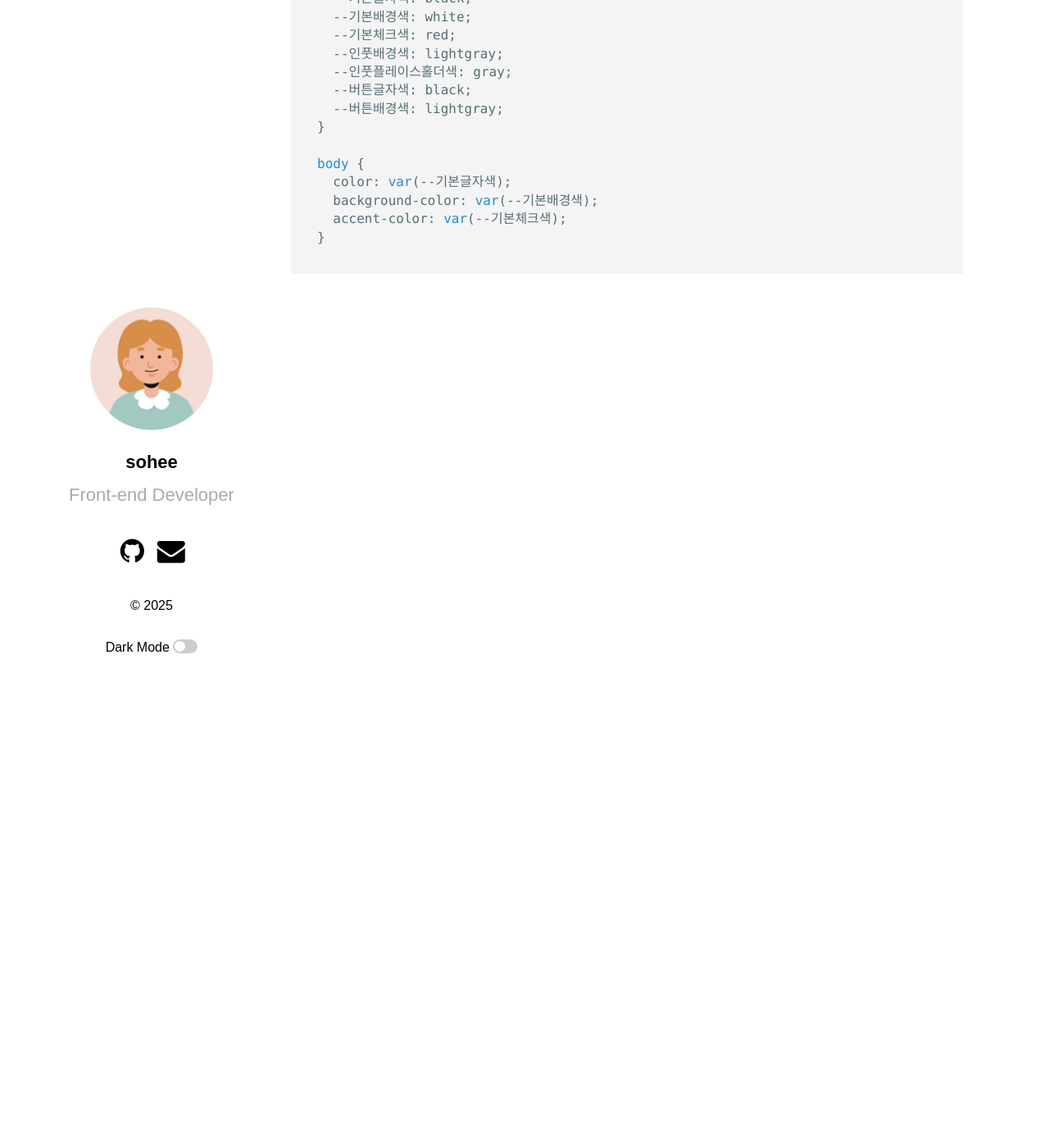
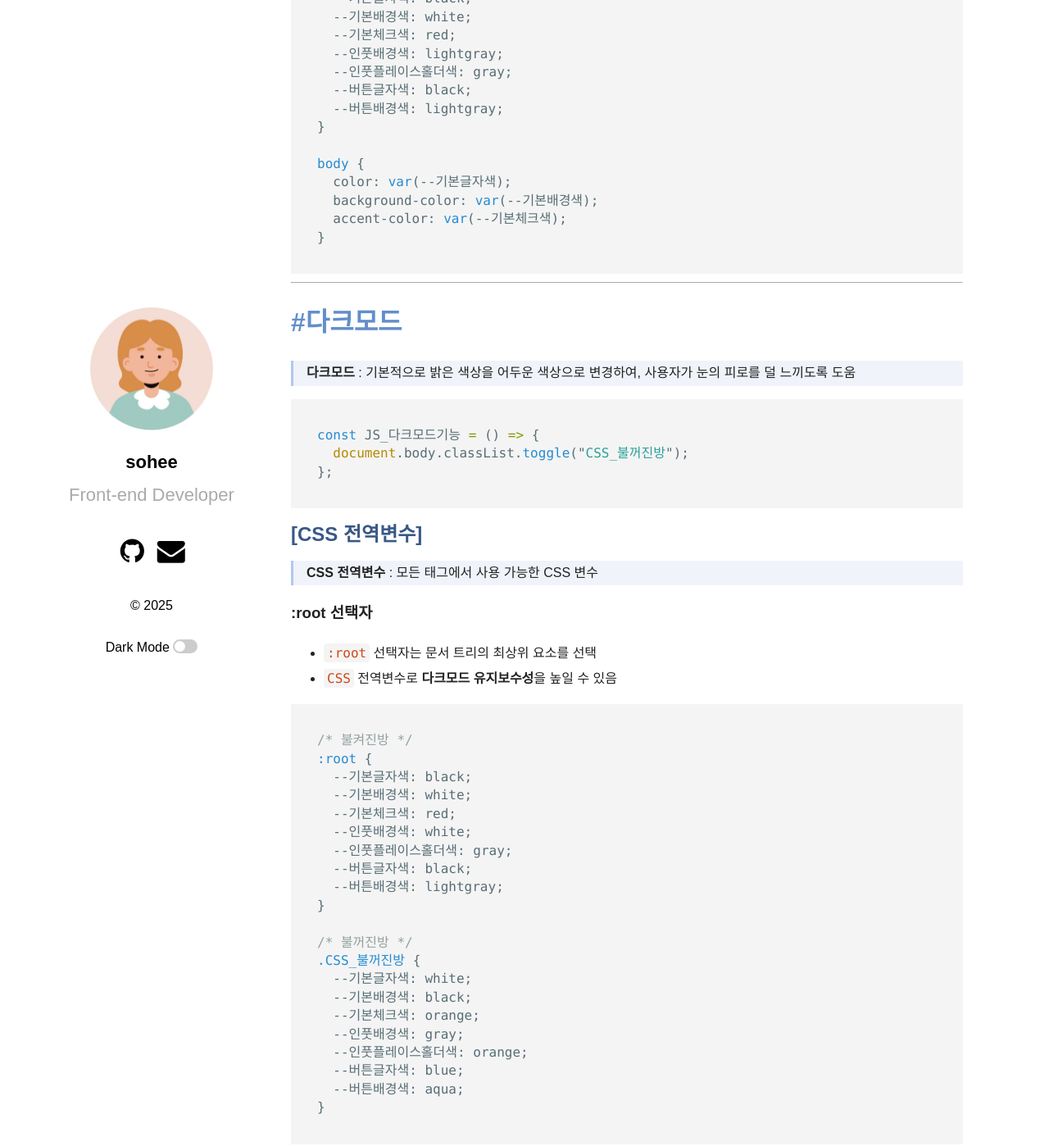
Before and after one commit to shkim00216/shkim00216.github.io, a Jekyll site: the page built from _posts/2025-05-28-02-CSS7.md, in a window 1280 px wide and 1400 px high, scrolled down 3642 px. Shown: the whole window at 82% size. Built offline with Jekyll 4.4.1, drawn with Linux system fonts in a browser that asks for light colours; some web fonts are replaced.

Commit message:
0624 css upload

````diff
--- a/_posts/2025-05-28-02-CSS7.md
+++ b/_posts/2025-05-28-02-CSS7.md
@@ -167,4 +167,51 @@ body {
 }
 ```
 
-<!-- CSS-JS/class-css/section07/07-02/.html 참고 -->
+---
+
+# #다크모드
+
+<!-- CSS-JS/class-css/section07/07-02/01-dark.html, 02-dark-input.html 참고 -->
+
+> **다크모드** : 기본적으로 밝은 색상을 어두운 색상으로 변경하여, 사용자가 눈의 피로를 덜 느끼도록 도움
+
+```javascript
+const JS_다크모드기능 = () => {
+  document.body.classList.toggle("CSS_불꺼진방");
+};
+```
+
+## [CSS 전역변수]
+
+<!-- CSS-JS/class-css/section07/07-02/03-global-var.html 참고 -->
+
+> **CSS 전역변수** : 모든 태그에서 사용 가능한 CSS 변수
+
+### :root 선택자
+
+- `:root` 선택자는 문서 트리의 최상위 요소를 선택
+- `CSS` 전역변수로 **다크모드 유지보수성**을 높일 수 있음
+
+```css
+/* 불켜진방 */
+:root {
+  --기본글자색: black;
+  --기본배경색: white;
+  --기본체크색: red;
+  --인풋배경색: white;
+  --인풋플레이스홀더색: gray;
+  --버튼글자색: black;
+  --버튼배경색: lightgray;
+}
+
+/* 불꺼진방 */
+.CSS_불꺼진방 {
+  --기본글자색: white;
+  --기본배경색: black;
+  --기본체크색: orange;
+  --인풋배경색: gray;
+  --인풋플레이스홀더색: orange;
+  --버튼글자색: blue;
+  --버튼배경색: aqua;
+}
+```
````
